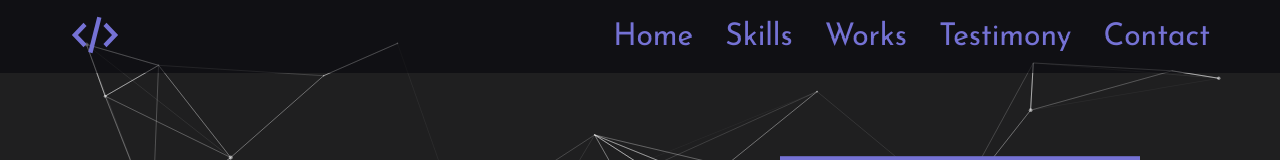
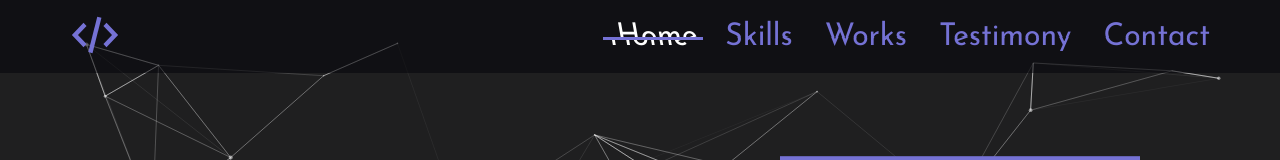
Before and after one commit to akach-dev/styled, a React (Create React App) app: page / in a window 1280 px wide. Shown: the top 160 px of the page. Built offline with nearby package versions, Linux system fonts and the light colour scheme.

Commit message:
add props: activeClass and spy to Menu component

```diff
--- a/src/layout/header/headerMenu/HeaderMenu_Styles.ts
+++ b/src/layout/header/headerMenu/HeaderMenu_Styles.ts
@@ -27,6 +27,15 @@ const Mask = styled.span`
 const MenuItem = styled.li`
   position: relative;
 
+
+`
+const NavLink = styled(Link)`
+  font-family: 'Josefin Sans', 'sans-serif';
+  font-weight: 400;
+  line-height: 1.1; /* 110% */
+  color: transparent;
+  font-size: 30px;
+
   &::before {
     content: '';
     display: inline-block;
@@ -41,7 +50,7 @@ const MenuItem = styled.li`
     transition: all 0.3s ease 0s;
   }
 
-  &:hover {
+  &:hover, &.active {
     &::before {
       transform: scale(1);
     }
@@ -54,13 +63,7 @@ const MenuItem = styled.li`
         transform: skewX(10deg) translateX(-3px);
       }
     }
-`
-const NavLink = styled(Link)`
-  font-family: 'Josefin Sans', 'sans-serif';
-  font-weight: 400;
-  line-height: 1.1; /* 110% */
-  color: transparent;
-  font-size: 30px;
+  }
 
   @media screen and (max-width: 1170px) and (min-width: 767.98px) {
     font-size: calc((100vw - 767.98px) / (1170 - 767.98) * (30 - 25) + 25px);
--- a/src/layout/header/headerMenu/menu/Menu.tsx
+++ b/src/layout/header/headerMenu/menu/Menu.tsx
@@ -33,7 +33,12 @@ export const Menu: FC = () => {
        {
          menuItems.map((menu, index) => (
             <S.MenuItem key={index}>
-              <S.NavLink to={menu.href}>{menu.title}
+              <S.NavLink
+                 activeClass="active"
+                 spy={true}
+                 smooth={true}
+                 to={menu.href}
+              >{menu.title}
                 <S.Mask>
                   <span>{menu.title}</span>
                 </S.Mask>
```
